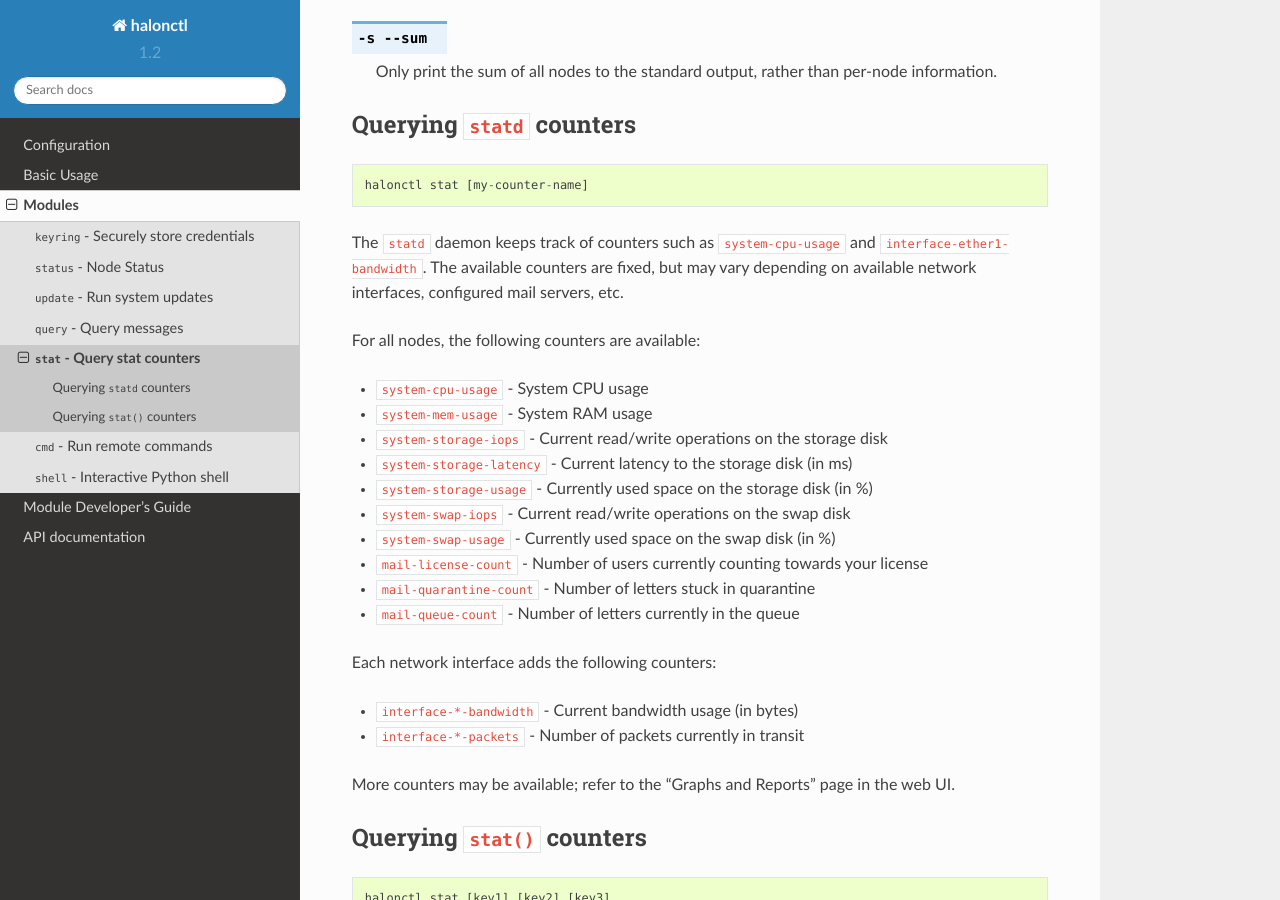
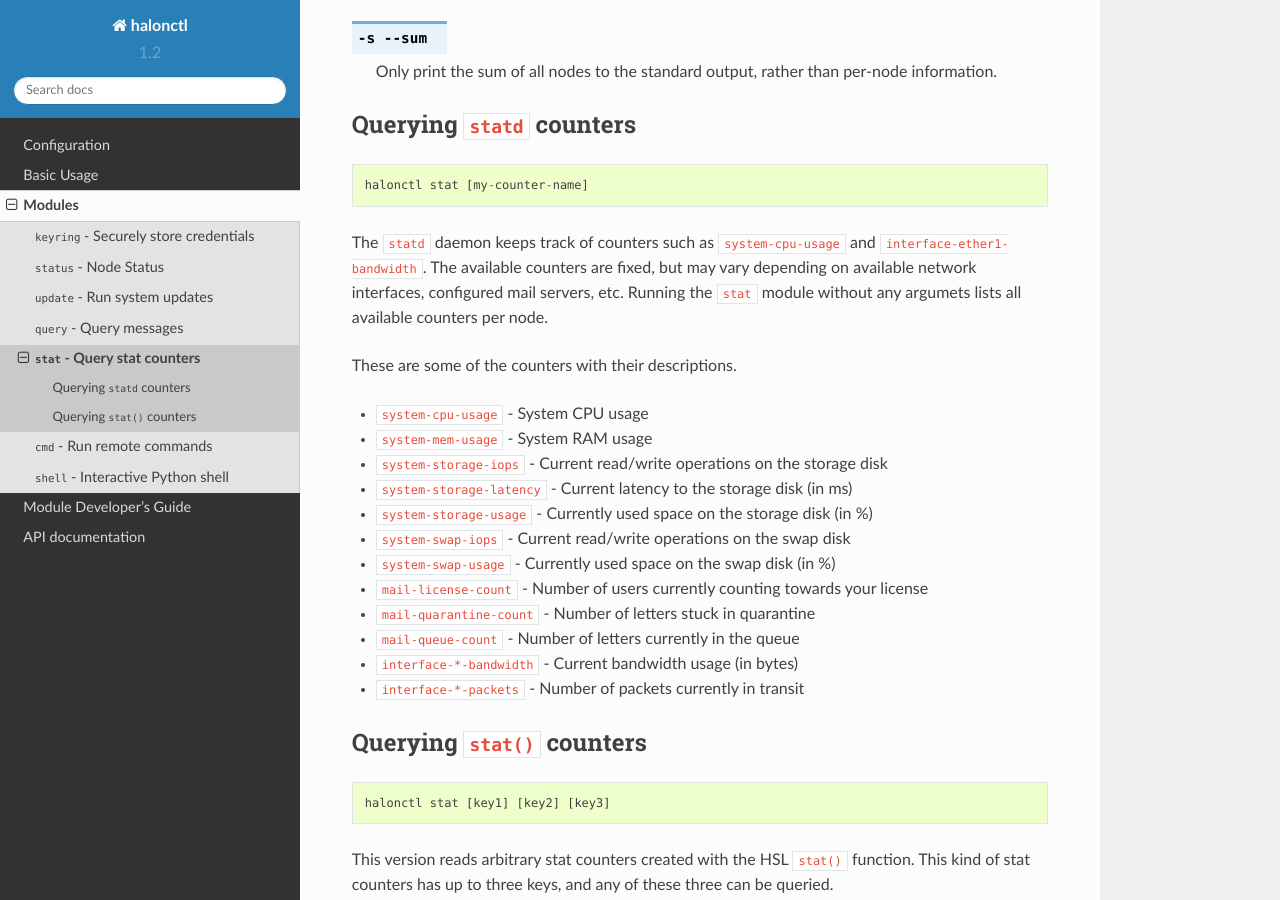
Before and after one commit to wildegnux/halonctl, a Sphinx documentation site: the page built from docs/modules/stat.rst, in a window 1280 px wide and 900 px high, scrolled down 265 px. Built offline with Sphinx 7.4.7 and the Read the Docs theme 2.0.0, drawn with Linux system fonts in a browser that asks for light colours.

Commit message:
encourage users to run stat without any arguments to see for themselves whats available

```diff
--- a/docs/modules/stat.rst
+++ b/docs/modules/stat.rst
@@ -15,9 +15,9 @@ Querying ``statd`` counters
 
     halonctl stat [my-counter-name]
 
-The ``statd`` daemon keeps track of counters such as ``system-cpu-usage`` and ``interface-ether1-bandwidth``. The available counters are fixed, but may vary depending on available network interfaces, configured mail servers, etc.
+The ``statd`` daemon keeps track of counters such as ``system-cpu-usage`` and ``interface-ether1-bandwidth``. The available counters are fixed, but may vary depending on available network interfaces, configured mail servers, etc. Running the ``stat`` module without any argumets lists all available counters per node.
 
-For all nodes, the following counters are available:
+These are some of the counters with their descriptions.
 
 * ``system-cpu-usage`` - System CPU usage
 * ``system-mem-usage`` - System RAM usage
@@ -31,12 +31,8 @@ For all nodes, the following counters are available:
 * ``mail-quarantine-count`` - Number of letters stuck in quarantine
 * ``mail-queue-count`` - Number of letters currently in the queue
 
-Each network interface adds the following counters:
-
 * ``interface-*-bandwidth`` - Current bandwidth usage (in bytes)
 * ``interface-*-packets`` - Number of packets currently in transit
-
-More counters may be available; refer to the "Graphs and Reports" page in the web UI.
 
 Querying ``stat()`` counters
 ----------------------------
```
